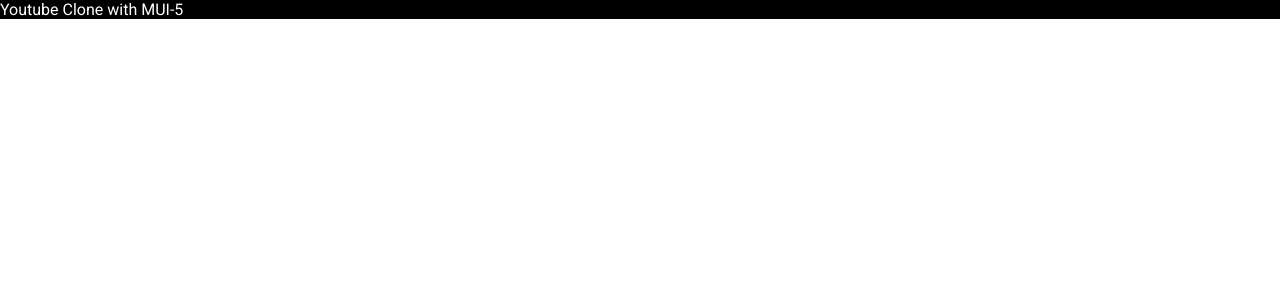
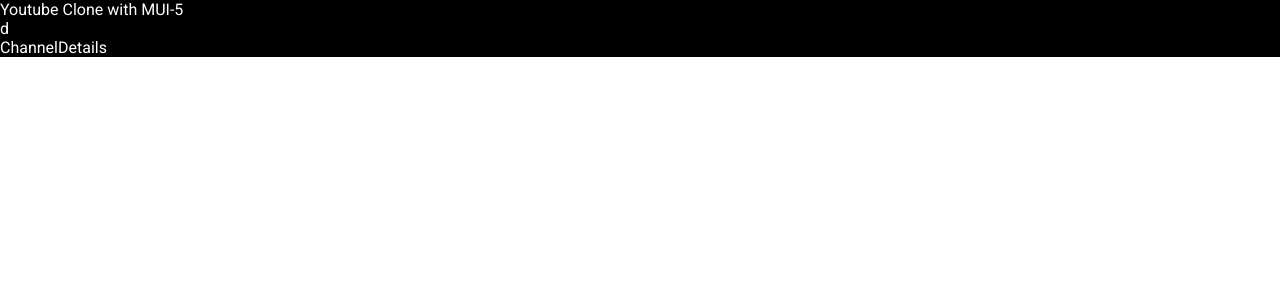
Before and after one commit to subrat611/youtube-clone-mui-5, a React (Vite) app: page /channel/1 in a window 1280 px wide. Shown: the top 300 px of the page. Built offline with nearby package versions, Linux system fonts and the light colour scheme; the HTML template or start-up script is replaced by a standard one.

Commit message:
routing and component setup

```diff
--- a/src/App.jsx
+++ b/src/App.jsx
@@ -1,12 +1,24 @@
 import { Box } from "@mui/material";
 import { Route, Routes } from "react-router-dom";
+import {
+  ChannelDetails,
+  Feed,
+  Navbar,
+  SearchFeed,
+  VideoDetails,
+} from "./components";
 
 function App() {
   return (
     <Box sx={{ backgroundColor: "#000", color: "#fff" }}>
       <p>Youtube Clone with MUI-5</p>
       <Routes>
-        <Route path="/" element={<h1>NavBar</h1>} />
+        <Route path="/" element={<Navbar />}>
+          <Route index element={<Feed />} />
+          <Route path="/video/:id" element={<VideoDetails />} />
+          <Route path="/channel/:id" element={<ChannelDetails />} />
+          <Route path="/search/:searchItem" element={<SearchFeed />} />
+        </Route>
       </Routes>
     </Box>
   );
--- /dev/null
+++ b/src/components/ChannelDetails.jsx
@@ -0,0 +1,3 @@
+export default function ChannelDetails() {
+  return <div>ChannelDetails</div>;
+}
--- /dev/null
+++ b/src/components/Feed.jsx
@@ -0,0 +1,3 @@
+export default function Feed() {
+  return <div>Feed</div>;
+}
--- /dev/null
+++ b/src/components/Navbar.jsx
@@ -0,0 +1,10 @@
+import { Outlet } from "react-router-dom";
+
+export default function Navbar() {
+  return (
+    <nav>
+      d
+      <Outlet />
+    </nav>
+  );
+}
--- /dev/null
+++ b/src/components/SearchFeed.jsx
@@ -0,0 +1,3 @@
+export default function SearchFeed() {
+  return <div>SearchFeed</div>;
+}
--- /dev/null
+++ b/src/components/VideoDetails.jsx
@@ -0,0 +1,3 @@
+export default function VideoDetails() {
+  return <div>VideoDetails</div>;
+}
--- /dev/null
+++ b/src/components/index.js
@@ -0,0 +1,5 @@
+export { default as Navbar } from "./Navbar";
+export { default as Feed } from "./Feed";
+export { default as VideoDetails } from "./VideoDetails";
+export { default as ChannelDetails } from "./ChannelDetails";
+export { default as SearchFeed } from "./SearchFeed";
```
